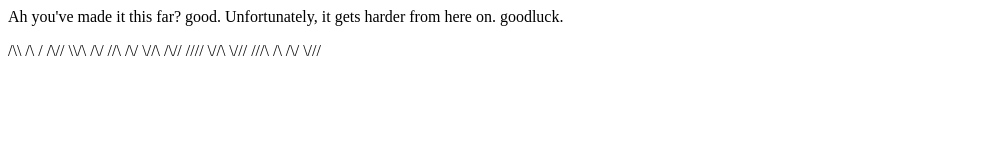
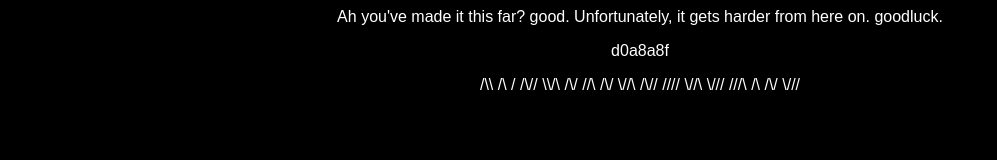
Before and after one commit to SergeantPancakes/G-Pages, a plain HTML site: page ReD.html in a window 1280 px wide. Shown: the whole page, without its empty margins (0-997 px from the left). Drawn offline with Linux system fonts and the light colour scheme.

Commit message:
Update ReD.html

```diff
--- a/ReD.html
+++ b/ReD.html
@@ -2,5 +2,10 @@
 
 	<p> Ah you've made it this far? good. Unfortunately, it gets harder from here on. goodluck. </p>
 
-	<p> /\\ /\ / /\// \\/\ /\/ //\ /\/ \//\ /\// //// \//\ \/// ///\ /\ /\/ \/// </p>
-	<audio autoplay loop src="../res/PrettyBad.ogg"></audio>
+	<body style="background-color: black; text-align: center;color:white;font-family:sans-serif;">
+        <p>d0a8a8f</p>
+                <p>/\\ /\ / /\// \\/\ /\/ //\ /\/ \//\ /\// //// \//\ \/// ///\ /\ /\/ \///</p>
+        <audio autoplay loop src="../res/PrettyBad.ogg"></audio>
+        <!--Times surely have changed in deustchland-->
+    </body>
+</html>
```
